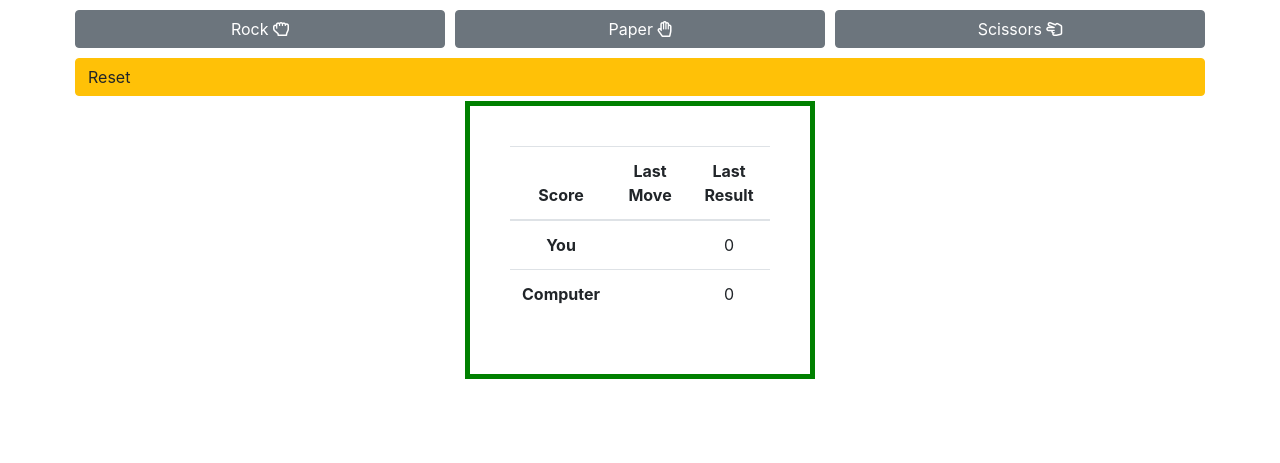
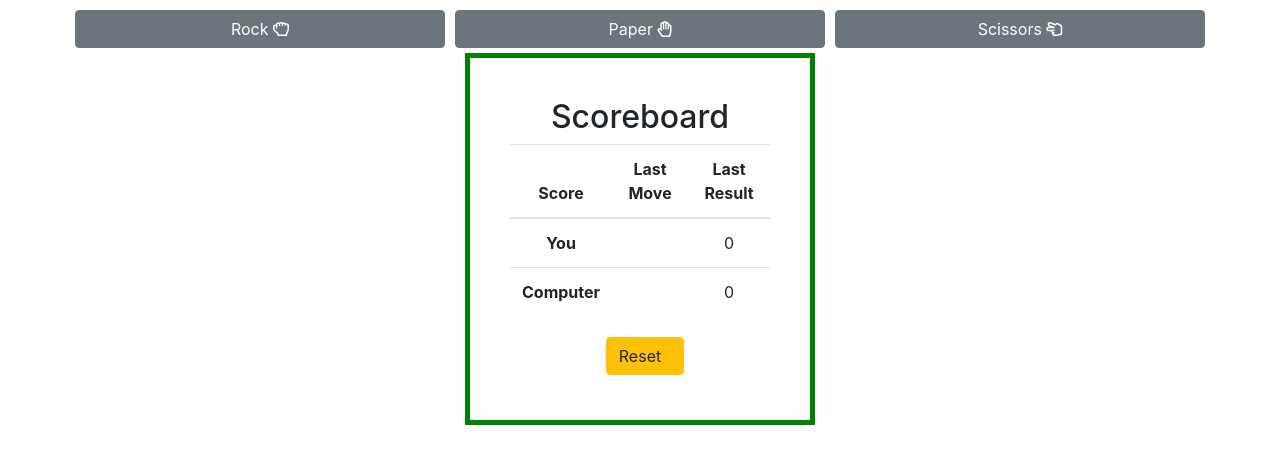
Before and after one commit to fergalquinn77/project2_t2, a plain HTML site: page index.html in a window 1280 px wide. Both pictures are taken after a click on the button "Start". Shown: the part 251-714 px from the top of the page. Drawn offline with nearby package versions, Linux system fonts and the light colour scheme.

Commit message:
Move the reset button to within scoreboard section

```diff
--- a/assets/css/style.css
+++ b/assets/css/style.css
@@ -13,8 +13,8 @@
   margin: 5px;
 }
 
-.reset{
-  max-width: 200px;
+#reset{
+  text-align: center;
 }
 
 #startControls{
@@ -29,6 +29,7 @@
   border: 5px solid green;
   padding: 40px;
   margin: 0px auto;
+  justify-content: center;
 }
 
 #difficulty{
--- a/index.html
+++ b/index.html
@@ -63,14 +63,14 @@
 
             <!-- Additional buttons for the difficult version of game. -->
 
-            <div class="row controls text-center">
-                <button id="reset" type="button" class="btn btn-warning col-sm" style="display:none;">Reset</button>
-            </div>
+
 
         </div>
     </div>
 
     <div id="scoreboard" class="moves row text-center" style="display:none;">
+
+        <h2 text-align="center">Scoreboard</h2>
 
         <table class="table">
             <thead>
@@ -93,6 +93,10 @@
                 </tr>
             </tbody>
         </table>
+
+        <div class="controls text-center">
+            <button id="reset" text-align="center" type="button" class="btn btn-warning col-sm" style="display:none;">Reset</button>
+        </div>
 
         <!-- Scoreboard that become active after game starts -->
 
```
Also changed, not shown: assets/images/responsive-design.jpg (added).
